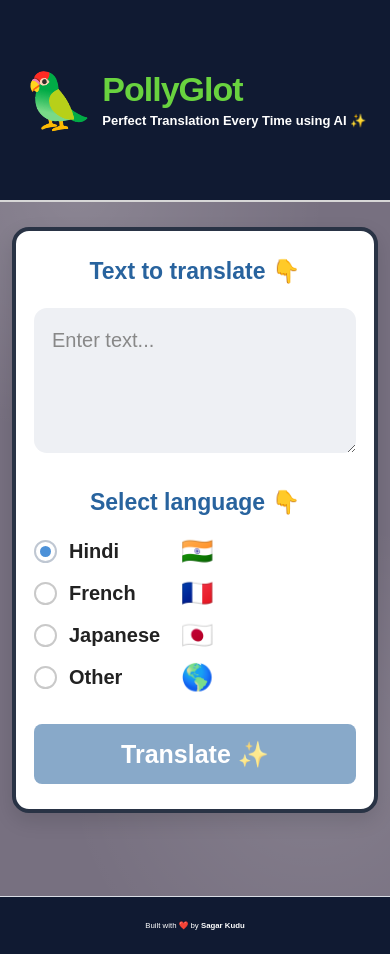
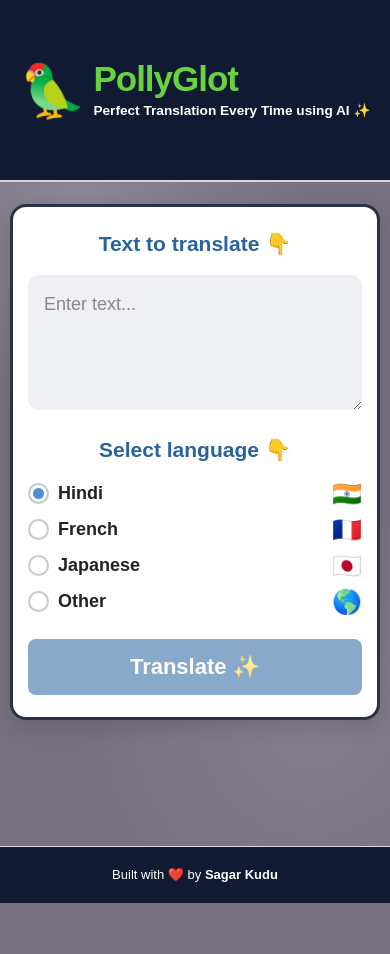
Before and after one commit to sagarkudu/polllyglot-ai-translation-app, a React (Vite) app in the folder frontend/: page / in a window 390 px wide. After the commit the page ends 903 px from the top, so only its background shows below. Built offline with nearby package versions, Linux system fonts and the light colour scheme.

Commit message:
make css responsive

```diff
--- a/frontend/src/index.css
+++ b/frontend/src/index.css
@@ -787,3 +787,445 @@ body {
   font-size: 14px;
   font-weight: 700;
 }
+
+/* =========================================================
+   POLLYGLOT RESPONSIVE OVERRIDES
+   Desktop / Tablet / Mobile
+   ========================================================= */
+
+html {
+  -webkit-text-size-adjust: 100%;
+}
+
+body {
+  overflow-x: hidden;
+}
+
+img,
+svg,
+video {
+  max-width: 100%;
+  height: auto;
+}
+
+button,
+input,
+textarea {
+  max-width: 100%;
+}
+
+.header-content,
+.main-content {
+  width: 100%;
+}
+
+.translation-input,
+.result-box {
+  overflow-wrap: anywhere;
+}
+
+.other-language-search {
+  width: calc(100% - 35px);
+}
+
+.language-suggestions {
+  max-width: 100%;
+}
+
+.developer-footer {
+  margin-top: auto;
+}
+
+.developer-footer p {
+  line-height: 1.5;
+}
+
+/* ---------- Large Desktop ---------- */
+
+@media (min-width: 1200px) {
+  .header-content {
+    max-width: 1000px;
+    min-height: 160px;
+    padding: 42px 32px;
+  }
+
+  .parrot {
+    font-size: 96px;
+  }
+
+  .brand h1 {
+    font-size: 60px;
+  }
+
+  .main-content {
+    padding: 48px 24px 80px;
+  }
+
+  .translation-card {
+    max-width: 560px;
+    padding: 38px 32px 32px;
+  }
+}
+
+/* ---------- Tablet ---------- */
+
+@media (min-width: 701px) and (max-width: 1024px) {
+  .header-content {
+    min-height: 145px;
+    padding: 30px 24px;
+  }
+
+  .logo-section {
+    gap: 16px;
+  }
+
+  .parrot {
+    font-size: 72px;
+  }
+
+  .brand h1 {
+    font-size: 46px;
+    letter-spacing: -1px;
+  }
+
+  .brand p {
+    margin-top: 9px;
+    font-size: 17px;
+  }
+
+  .main-content {
+    min-height: calc(100vh - 145px);
+    padding: 34px 20px 60px;
+  }
+
+  .translation-card {
+    width: min(100%, 600px);
+    padding: 32px 26px 28px;
+  }
+
+  .section-title {
+    font-size: 26px;
+  }
+
+  .translation-input,
+  .result-box {
+    min-height: 150px;
+    padding: 20px;
+    font-size: 22px;
+  }
+
+  .language-list {
+    gap: 14px;
+  }
+
+  .language-option {
+    font-size: 21px;
+  }
+
+  .primary-button {
+    min-height: 62px;
+    font-size: 27px;
+  }
+
+  .developer-footer {
+    padding: 20px;
+    font-size: 15px;
+  }
+}
+
+/* ---------- Small Tablet / Large Mobile ---------- */
+
+@media (min-width: 481px) and (max-width: 700px) {
+  .header-content {
+    min-height: 190px;
+    padding: 28px 20px;
+  }
+
+  .logo-section {
+    gap: 13px;
+  }
+
+  .parrot {
+    font-size: 62px;
+  }
+
+  .brand h1 {
+    font-size: 40px;
+  }
+
+  .brand p {
+    margin-top: 8px;
+    font-size: 15px;
+  }
+
+  .main-content {
+    padding: 28px 16px 55px;
+  }
+
+  .translation-card {
+    width: min(100%, 560px);
+    padding: 28px 22px 25px;
+  }
+
+  .section-title {
+    font-size: 24px;
+  }
+
+  .translation-input,
+  .result-box {
+    min-height: 145px;
+    padding: 18px;
+    font-size: 21px;
+  }
+
+  .language-option {
+    font-size: 20px;
+  }
+
+  .primary-button {
+    min-height: 60px;
+    font-size: 25px;
+  }
+
+  .developer-footer {
+    padding: 20px 16px;
+    font-size: 14px;
+  }
+}
+
+/* ---------- Mobile ---------- */
+
+@media (max-width: 480px) {
+  .header-content {
+    width: 100%;
+    min-height: 180px;
+    padding: 24px 14px;
+  }
+
+  .logo-section {
+    width: 100%;
+    justify-content: center;
+    gap: 9px;
+  }
+
+  .parrot {
+    flex-shrink: 0;
+    font-size: 52px;
+  }
+
+  .brand {
+    min-width: 0;
+  }
+
+  .brand h1 {
+    font-size: clamp(28px, 10vw, 35px);
+    letter-spacing: -1px;
+    white-space: nowrap;
+  }
+
+  .brand p {
+    margin-top: 6px;
+    font-size: clamp(11px, 3.5vw, 14px);
+    line-height: 1.25;
+  }
+
+  .main-content {
+    min-height: calc(100vh - 180px);
+    padding: 22px 10px 40px;
+  }
+
+  .translation-card {
+    width: 100%;
+    max-width: none;
+    border-width: 3px;
+    border-radius: 16px;
+    padding: 24px 15px 22px;
+  }
+
+  .section-title {
+    font-size: 21px;
+    line-height: 1.25;
+    margin-bottom: 18px;
+  }
+
+  .language-title {
+    margin-top: 27px;
+    margin-bottom: 18px;
+  }
+
+  .translation-input,
+  .result-box {
+    min-height: 135px;
+    padding: 16px;
+    border-radius: 11px;
+    font-size: 18px;
+    line-height: 1.45;
+  }
+
+  .language-list {
+    gap: 12px;
+    margin-bottom: 25px;
+  }
+
+  .language-option {
+    width: 100%;
+    min-width: 0;
+    gap: 9px;
+    font-size: 18px;
+  }
+
+  .radio-custom {
+    width: 21px;
+    height: 21px;
+  }
+
+  .language-name {
+    min-width: 0;
+    flex: 1;
+  }
+
+  .language-flag {
+    flex-shrink: 0;
+    font-size: 24px;
+  }
+
+  .other-language-search {
+    width: calc(100% - 34px);
+    margin-left: 34px;
+  }
+
+  .language-search-input {
+    min-height: 48px;
+    padding: 10px 12px;
+    font-size: 16px;
+  }
+
+  .language-suggestions {
+    max-height: 220px;
+  }
+
+  .language-suggestion {
+    min-height: 48px;
+    padding: 10px;
+    gap: 8px;
+  }
+
+  .suggestion-name,
+  .suggestion-native {
+    font-size: 14px;
+  }
+
+  .primary-button {
+    min-height: 56px;
+    border-radius: 8px;
+    font-size: 22px;
+  }
+
+  .translation-result-wrapper .translation-output {
+    padding-right: 55px;
+  }
+
+  .copy-button {
+    top: 8px;
+    right: 8px;
+    width: 36px;
+    height: 36px;
+    font-size: 20px;
+  }
+
+  .copy-status {
+    min-height: 21px;
+    margin-top: 6px;
+    font-size: 12px;
+  }
+
+  .developer-footer {
+    padding: 18px 12px;
+    font-size: 13px;
+  }
+}
+
+/* ---------- Very Small Phones ---------- */
+
+@media (max-width: 360px) {
+  .header-content {
+    min-height: 165px;
+    padding: 20px 10px;
+  }
+
+  .parrot {
+    font-size: 43px;
+  }
+
+  .brand h1 {
+    font-size: 27px;
+  }
+
+  .brand p {
+    font-size: 10px;
+  }
+
+  .main-content {
+    padding: 18px 7px 30px;
+  }
+
+  .translation-card {
+    padding: 20px 12px;
+    border-radius: 14px;
+  }
+
+  .section-title {
+    font-size: 19px;
+  }
+
+  .translation-input,
+  .result-box {
+    min-height: 120px;
+    padding: 14px;
+    font-size: 17px;
+  }
+
+  .language-option {
+    font-size: 17px;
+  }
+
+  .language-flag {
+    font-size: 22px;
+  }
+
+  .primary-button {
+    min-height: 52px;
+    font-size: 20px;
+  }
+
+  .other-language-search {
+    width: calc(100% - 31px);
+    margin-left: 31px;
+  }
+
+  .language-search-input {
+    font-size: 15px;
+  }
+
+  .suggestion-name,
+  .suggestion-native {
+    font-size: 13px;
+  }
+
+  .developer-footer {
+    font-size: 12px;
+  }
+}
+
+/* ---------- Touch Devices ---------- */
+
+@media (hover: none) and (pointer: coarse) {
+  .language-suggestion {
+    min-height: 48px;
+  }
+
+  .copy-button {
+    min-width: 40px;
+    min-height: 40px;
+  }
+}
```
